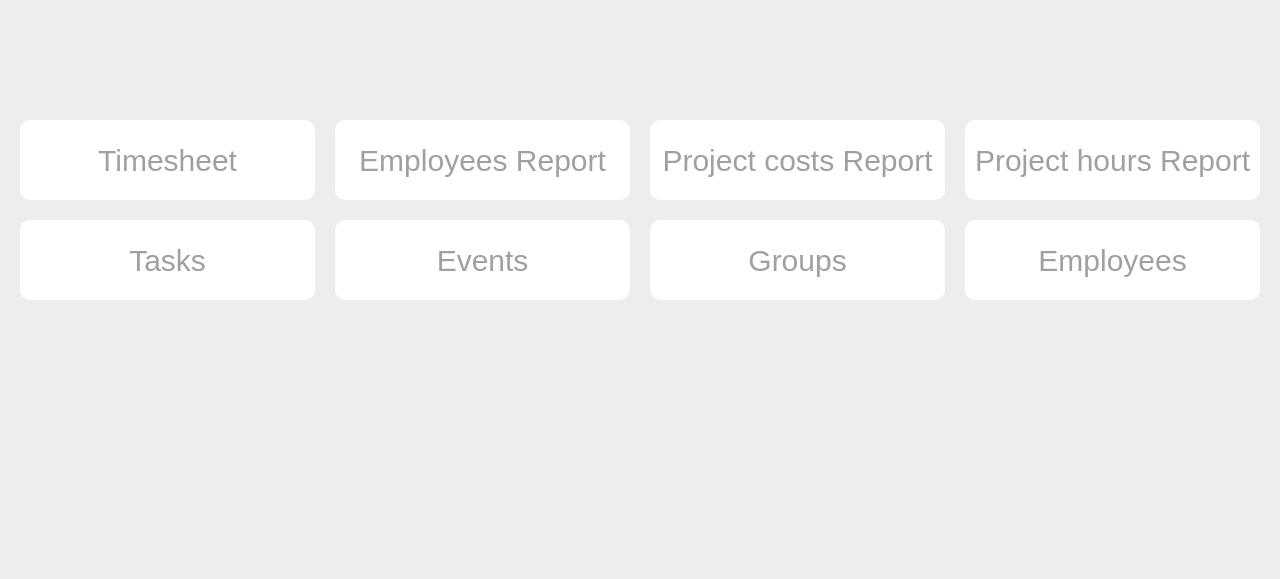
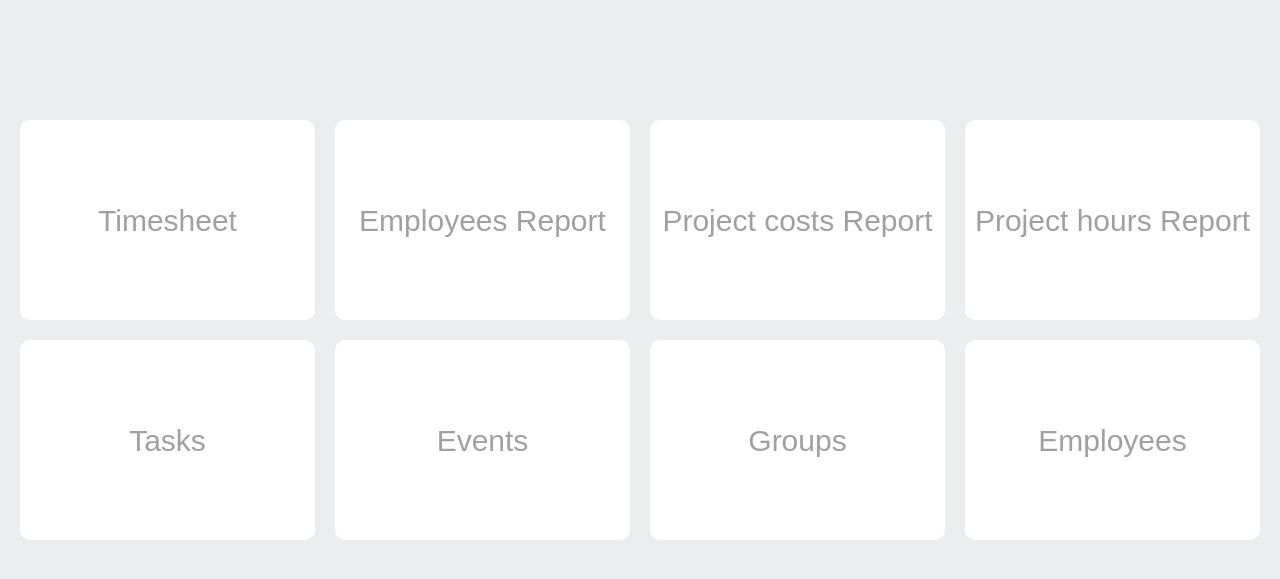
Before and after one commit to Aeromackerel/COSC-3380-Project-Management, a PHP site: page /forgottenpwd/front-end/projectManagers/projectManagersIndex.php in a window 1280 px wide. Shown: the part 67-646 px from the top of the page. Run offline with PHP 8.4, Linux system fonts and the light colour scheme; the visitor is signed in with stand-in values (Sample User, id 1).

Commit message:
Update projectManagersIndex.php

```diff
--- a/front-end/projectManagers/projectManagersIndex.php
+++ b/front-end/projectManagers/projectManagersIndex.php
@@ -28,17 +28,17 @@ if (!$_SESSION['loggedin'] || $_SESSION['roleID'] != 3)
 	</div>
 	<table id="applink-table">
 		<tr>
-		<td class="applink-td"><a href="../timesheets/01262019.html" class="applink">Timesheet</a></td>
-		<td class="applink-td"><a href = "projectManagersEmployeeReport.php" class="applink"> Employees Report </a> </td>
-		<td class="applink-td"><a href = "projectManagersCostReport.php" class= "applink"> Project costs Report </a> </td>
-		<td class="applink-td"><a href = "projectManagersHoursReport.php" class= "applink"> Project hours Report </a> </td>
+		<td class="applink-td" style="height:200px"><a href="../timesheets/timesheet.php" class="applink">Timesheet</a></td>
+		<td class="applink-td" style="height:200px"><a href = "projectManagersEmployeeReport.php" class="applink"> Employees Report </a> </td>
+		<td class="applink-td" style="height:200px"><a href = "projectManagersCostReport.php" class= "applink"> Project costs Report </a> </td>
+		<td class="applink-td" style="height:200px"><a href = "projectManagersHoursReport.php" class= "applink"> Project hours Report </a> </td>
 		</tr>
 
 		<tr>
-		<td class="applink-td"><a class="applink" href = "projectManagersTasks.php"> Tasks </a></td>
-		<td class="applink-td"><a class="applink" href = "projectManagersEvents.php"> Events </a></td>
-		<td class="applink-td"><a class="applink" href = "projectManagersGroups.php"> Groups </a></td>
-		<td class="applink-td"><a class="applink" href = "projectManagersEmployees.php"> Employees </a></td>
+		<td class="applink-td" style="height:200px"><a class="applink" href = "projectManagersTasks.php"> Tasks </a></td>
+		<td class="applink-td" style="height:200px"><a class="applink" href = "projectManagersEvents.php"> Events </a></td>
+		<td class="applink-td" style="height:200px"><a class="applink" href = "projectManagersGroups.php"> Groups </a></td>
+		<td class="applink-td" style="height:200px"><a class="applink" href = "projectManagersEmployees.php"> Employees </a></td>
 		</tr>
 	</table>
 </body>
```
